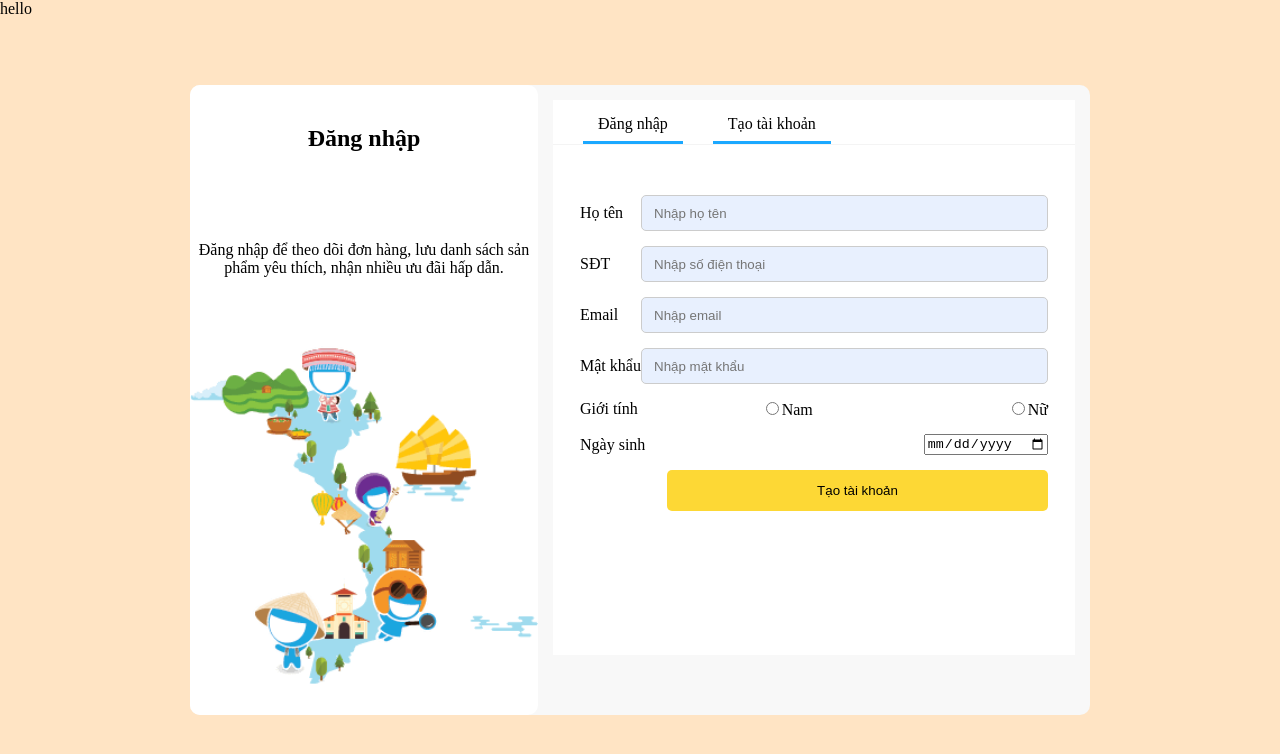
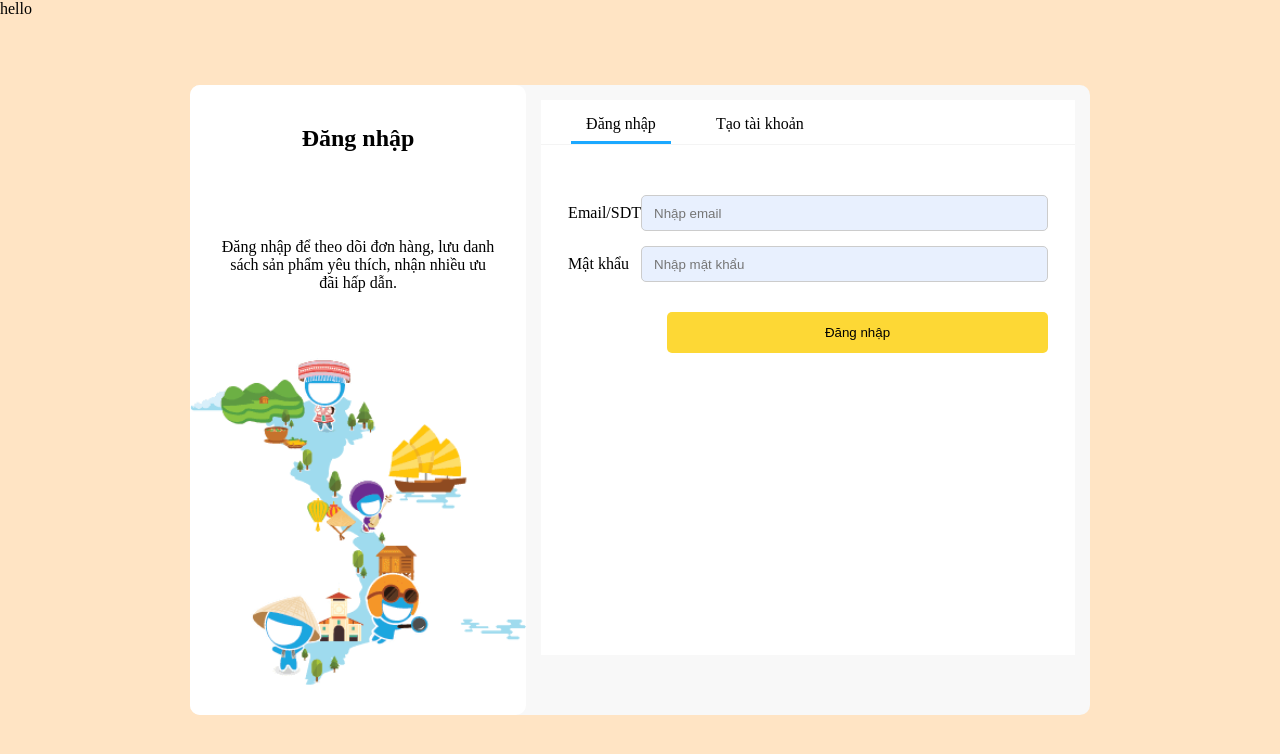
Before and after one commit to hainguyen201/E-commerceWeb, a plain HTML site: page ui/login_signup/login.html in a window 1280 px wide. Drawn offline with Linux system fonts and the light colour scheme.

Commit message:
update login ui

```diff
--- a/ui/login.css
+++ b/ui/login_signup/login.css
@@ -56,19 +56,23 @@ body {
 }
 
 #notif p {
+    padding: 30px;
     text-align: center;
 }
 
 #op-login, #op-signup {
+    cursor: pointer;
     padding: 15px;
     margin-left: 30px;
+}
+
+#op-login {
     border-bottom: 3px solid #1ba8ff;
 }
 
 .content.login, .content.signup {
     padding: 35px 27px 35px 27px;
     height: 440px;
-    width: 510;
 }
 
 .element {
@@ -102,5 +106,10 @@ button.btn-login, button.btn-signup {
 }
 
 input:focus {
+    outline: 1px;
     border: 1px solid #66afe9 !important;
 }
+
+button {
+    cursor: pointer;
+}
--- a/ui/login.html
+++ b/ui/login_signup/login.html
@@ -25,17 +25,17 @@
                 </div>
                 <div id="login-signup">
                     <div class="option" style="display: flex; height: 44px; border-bottom: 1px solid #f4f4f4;">
-                        <div id="op-login">Đăng nhập</div>
-                        <div id="op-signup">Tạo tài khoản</div>
+                        <div id="op-login" onclick="changeContent()">Đăng nhập</div>
+                        <div id="op-signup" onclick="changeContent()">Tạo tài khoản</div>
                     </div>
-                    <!-- <div class="content login">
+                    <div class="content login">
                         <div class="element username">
                             <label>Email/SDT</label>
-                            <input placeholder="Nhập email" class="email" />
+                            <input placeholder="Nhập email" type="email" name="email" class="email" />
                         </div>
                         <div class="element password">
                             <label>Mật khẩu</label>
-                            <input placeholder="Nhập mật khẩu" class="password"/>
+                            <input placeholder="Nhập mật khẩu" type="password" name="password" class="password" />
                         </div>
                         <div class="element forgetpass">
                         </div>
@@ -43,36 +43,36 @@
                             <label></label>
                             <button class="btn-login">Đăng nhập</button>
                         </div>
-                    </div> -->
-                    <div class="content signup">
+                    </div>
+                    <div class="content signup" style="display: none;">
                         <div class="element name">
                             <label>Họ tên</label>
-                            <input class="name" placeholder="Nhập họ tên" />
+                            <input class="name" name="name" type="text" placeholder="Nhập họ tên" />
                         </div>
                         <div class="element phone">
                             <label>SĐT</label>
-                            <input class="phone" placeholder="Nhập số điện thoại" />
+                            <input class="phone" name="phone" type="text" placeholder="Nhập số điện thoại" />
                         </div>
 
                         <div class="element email">
                             <label>Email</label>
-                            <input class="email" placeholder="Nhập email" />
+                            <input class="email" name="email" type="email" placeholder="Nhập email" />
                         </div>
                         <div class="element password">
                             <label>Mật khẩu</label>
-                            <input class="password" placeholder="Nhập mật khẩu" />
+                            <input type="password" name="password" class="password" placeholder="Nhập mật khẩu" />
                         </div>
                         <div class="element sex">
                             <label>Giới tính</label>
                             <div class="sexx">
-                                <input class="sex-male" type="radio" value="male" /><label
+                                <input class="sex-male" name="male" type="radio" value="male" /><label
                                     style="margin-right: 190px;">Nam</label>
-                                <input class="sex-female" type="radio" value="female" /><label>Nữ</label>
+                                <input class="sex-female" name="female" type="radio" value="female" /><label>Nữ</label>
                             </div>
                         </div>
-                        <div class="element birth">
+                        <div class="element">
                             <label>Ngày sinh</label>
-                            <input class="birth" type="date" />
+                            <input class="birthday date" name="birthday" type="date" />
                         </div>
                         <div class="element">
                             <label></label>
--- /dev/null
+++ b/ui/login_signup/login.js
@@ -0,0 +1,48 @@
+var loginComponent = document.getElementsByClassName("content login")[0];
+var signupComponent = document.getElementsByClassName("content signup")[0];
+var opLogin = document.getElementById("op-login");
+var opSignup = document.getElementById("op-signup");
+var title = document.querySelector("#notif h2");
+var description = document.querySelector("#notif p");
+var checkboxMale = document.getElementsByClassName("sex-male")[0];
+var checkboxFemale = document.getElementsByClassName("sex-female")[0];
+
+function helloWorld() {
+    console.log("Hello world!");
+}
+
+function changeContent() {
+    if (this.event.target.id == "op-login") {
+        loginComponent.style.display = "block";
+        signupComponent.style.display = "none";
+        opSignup.style.borderBottom = "3px solid #fff";
+        opLogin.style.borderBottom = "3px solid #1ba8ff";
+        title.innerHTML = "Đăng nhập"
+        description.innerHTML = "Đăng nhập để theo dõi đơn hàng, lưu danh sách sản phẩm yêu thích, nhận nhiều ưu đãi hấp dẫn."
+    }
+    else {
+        loginComponent.style.display = "none";
+        signupComponent.style.display = "block";
+        opLogin.style.borderBottom = "3px solid #fff";
+        opSignup.style.borderBottom = "3px solid #1ba8ff";
+        title.innerHTML = "Tạo tài khoản"
+        description.innerHTML = "Tạo tài khoản để theo dõi đơn hàng, lưudanh sách sản phẩm yêu thích, nhậnnhiều ưu đãi hấp dẫn."
+    }
+    //console.log(this.event.target.id);
+}
+
+var listCheckbox = [checkboxMale, checkboxFemale];
+
+onlyCheckOne = (e) => {
+    let element = e.target;
+    if (element.checked) {
+        listCheckbox.forEach((item) => {
+            if (item != element) {
+                item.checked = false;
+            }
+        });
+    }
+}
+
+checkboxMale.addEventListener("change", this.onlyCheckOne);
+checkboxFemale.addEventListener("change", (e) => this.onlyCheckOne(e));
```
Also changed, not shown: ui/login.js (deleted), ui/login_signup/graphic-map.png (renamed from ui/graphic-map.png).
